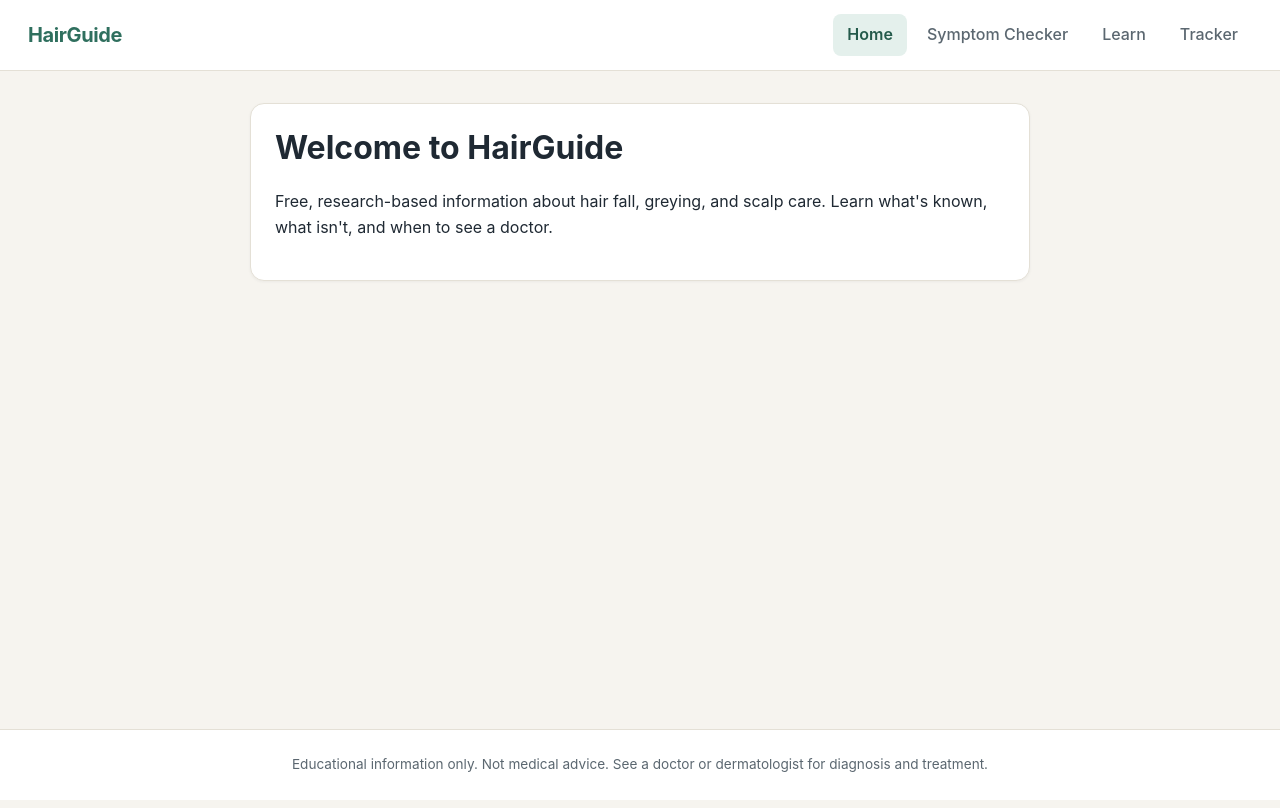
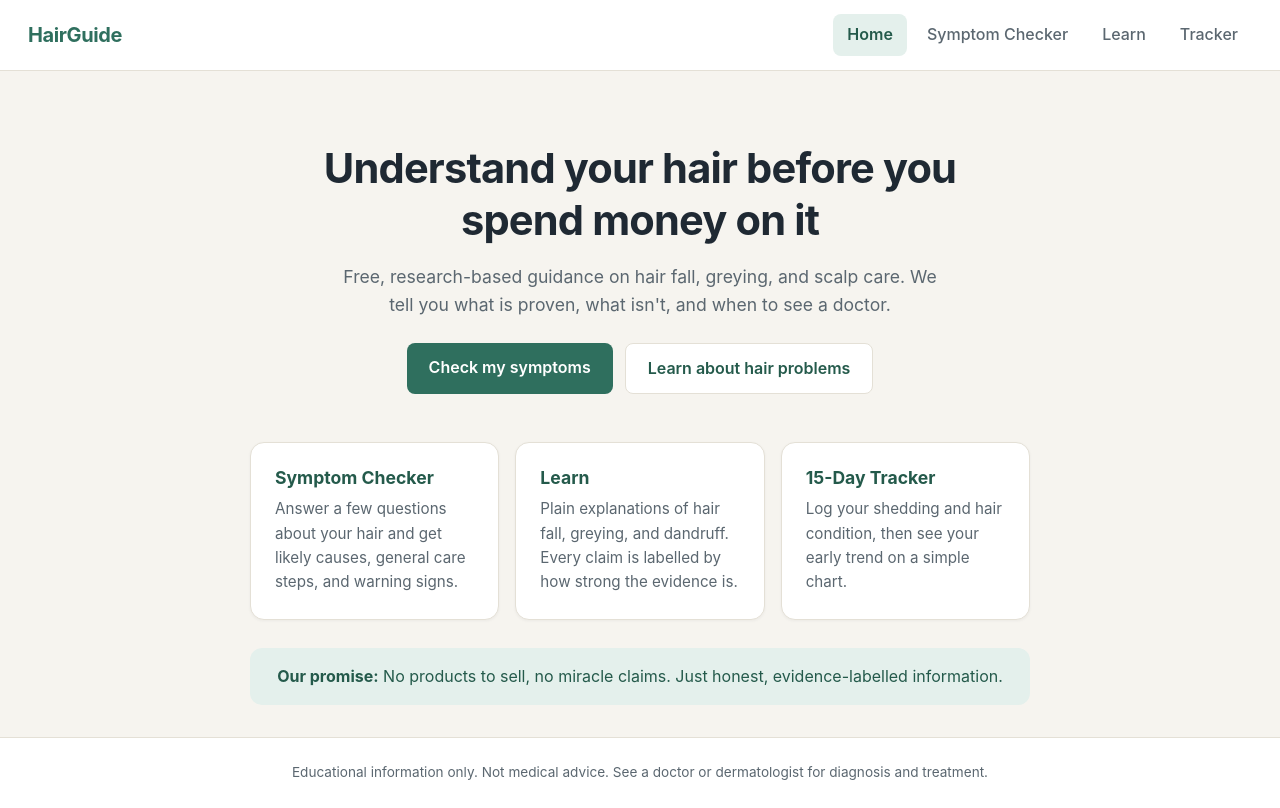
Before and after one commit to Codersingh321/hair-guide, a React (Vite) app: page / in a window 1280 px wide. Built offline with nearby package versions, Linux system fonts and the light colour scheme.

Commit message:
Home page hero and feature cards

```diff
--- a/src/App.css
+++ b/src/App.css
@@ -177,3 +177,96 @@ button:hover {
   color: var(--muted);
   margin-top: 20px;
 }
+/* Home page */
+.hero {
+  text-align: center;
+  padding: 40px 12px 32px;
+}
+
+.hero h1 {
+  font-size: clamp(1.8rem, 4vw, 2.6rem);
+  letter-spacing: -0.02em;
+  margin: 0 0 16px;
+}
+
+.hero p {
+  font-size: 1.1rem;
+  color: var(--muted);
+  max-width: 600px;
+  margin: 0 auto 24px;
+}
+
+.hero-actions {
+  display: flex;
+  gap: 12px;
+  justify-content: center;
+  flex-wrap: wrap;
+}
+
+.btn {
+  display: inline-block;
+  padding: 12px 22px;
+  border-radius: 8px;
+  font-weight: 600;
+  text-decoration: none;
+  transition: background 0.15s;
+}
+
+.btn-primary {
+  background: var(--primary);
+  color: #fff;
+}
+
+.btn-primary:hover {
+  background: var(--primary-dark);
+}
+
+.btn-secondary {
+  background: var(--surface);
+  color: var(--primary-dark);
+  border: 1px solid var(--border);
+}
+
+.btn-secondary:hover {
+  background: var(--primary-soft);
+}
+
+.features {
+  display: grid;
+  grid-template-columns: repeat(auto-fit, minmax(220px, 1fr));
+  gap: 16px;
+  margin-top: 16px;
+}
+
+.feature-card {
+  text-decoration: none;
+  color: inherit;
+  margin-bottom: 0;
+  transition: transform 0.15s, box-shadow 0.15s;
+}
+
+.feature-card:hover {
+  transform: translateY(-2px);
+  box-shadow: 0 6px 16px rgba(31, 41, 51, 0.08);
+}
+
+.feature-card h2 {
+  margin: 0 0 8px;
+  font-size: 1.1rem;
+  color: var(--primary-dark);
+}
+
+.feature-card p {
+  margin: 0;
+  color: var(--muted);
+  font-size: 0.95rem;
+}
+
+.trust {
+  margin-top: 28px;
+  background: var(--primary-soft);
+  border-radius: 12px;
+  padding: 16px 20px;
+  text-align: center;
+  color: var(--primary-dark);
+}
--- a/src/pages/Home.jsx
+++ b/src/pages/Home.jsx
@@ -1,11 +1,55 @@
+import { Link } from "react-router-dom";
+
+const features = [
+  {
+    title: "Symptom Checker",
+    text: "Answer a few questions about your hair and get likely causes, general care steps, and warning signs.",
+    to: "/check",
+  },
+  {
+    title: "Learn",
+    text: "Plain explanations of hair fall, greying, and dandruff. Every claim is labelled by how strong the evidence is.",
+    to: "/learn",
+  },
+  {
+    title: "15-Day Tracker",
+    text: "Log your shedding and hair condition, then see your early trend on a simple chart.",
+    to: "/tracker",
+  },
+];
+
 export default function Home() {
   return (
-    <div className="card">
-      <h1>Welcome to HairGuide</h1>
-      <p>
-        Free, research-based information about hair fall, greying, and scalp
-        care. Learn what's known, what isn't, and when to see a doctor.
-      </p>
+    <div>
+      <section className="hero">
+        <h1>Understand your hair before you spend money on it</h1>
+        <p>
+          Free, research-based guidance on hair fall, greying, and scalp care.
+          We tell you what is proven, what isn't, and when to see a doctor.
+        </p>
+        <div className="hero-actions">
+          <Link to="/check" className="btn btn-primary">
+            Check my symptoms
+          </Link>
+          <Link to="/learn" className="btn btn-secondary">
+            Learn about hair problems
+          </Link>
+        </div>
+      </section>
+
+      <section className="features">
+        {features.map((f) => (
+          <Link to={f.to} className="card feature-card" key={f.title}>
+            <h2>{f.title}</h2>
+            <p>{f.text}</p>
+          </Link>
+        ))}
+      </section>
+
+      <section className="trust">
+        <strong>Our promise:</strong> No products to sell, no miracle claims.
+        Just honest, evidence-labelled information.
+      </section>
     </div>
   );
 }
```
